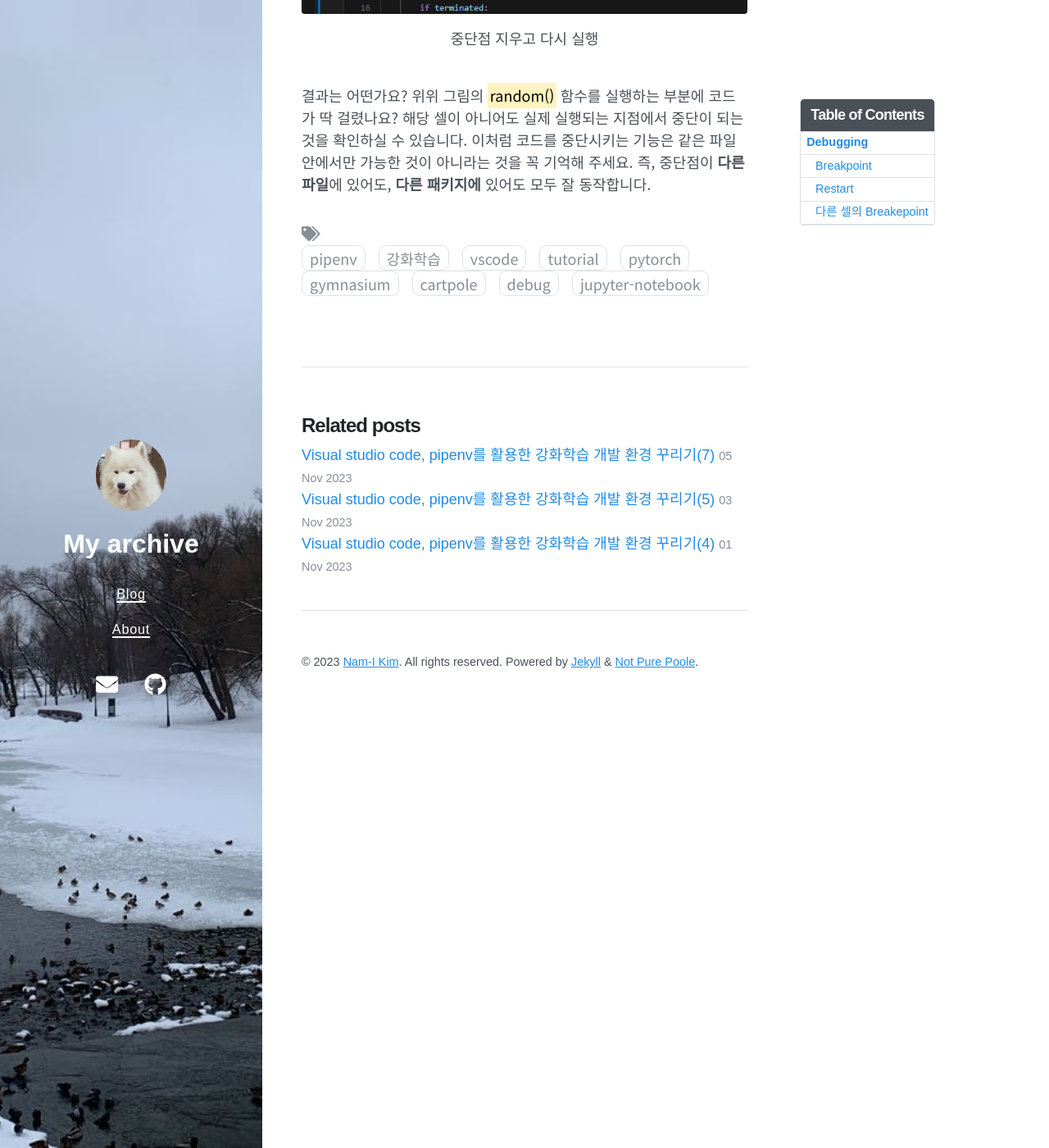
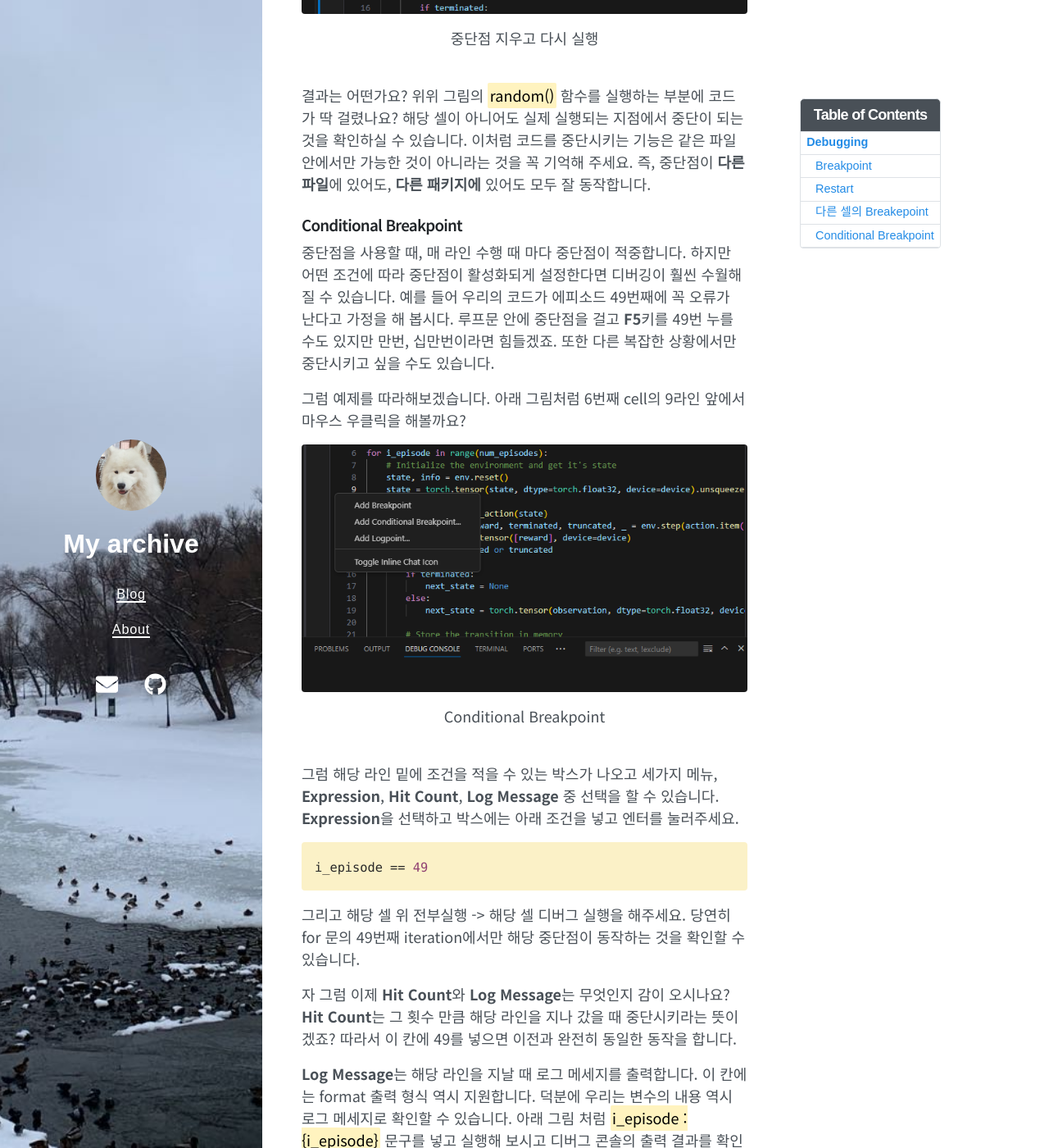
Before and after one commit to NamiKim-0408/NamiKim-0408.github.io, a Jekyll site: the page built from _posts/2023-11-04-vscode-RL_6.md, in a window 1280 px wide and 1400 px high, scrolled down 4717 px. Shown: the whole window at 82% size. Built offline with Jekyll 4.4.1, drawn with Linux system fonts in a browser that asks for light colours; nearby versions of some CDN libraries; comment, search, counter and statistics services are not loaded; some of the changed text lies outside the part shown.

Commit message:
RL_6 mod

````diff
--- a/_posts/2023-11-04-vscode-RL_6.md
+++ b/_posts/2023-11-04-vscode-RL_6.md
@@ -118,3 +119,40 @@ Jupyter Notebook 탭에서 <mark>action</mark> 이라는 변수 행이 새로
 해당 셀이 아니어도 실제 실행되는 지점에서 중단이 되는 것을 확인하실 수 있습니다.
 이처럼 코드를 중단시키는 기능은 같은 파일안에서만 가능한 것이 아니라는 것을 꼭 기억해 주세요.
 즉, 중단점이 <strong>다른 파일</strong>에 있어도, <strong>다른 패키지에</strong> 있어도 모두 잘 동작합니다.
+
+### Conditional Breakpoint
+
+중단점을 사용할 때, 매 라인 수행 때 마다 중단점이 적중합니다.
+하지만 어떤 조건에 따라 중단점이 활성화되게 설정한다면 디버깅이 훨씬 수월해 질 수 있습니다.
+예를 들어 우리의 코드가 에피소드 49번째에 꼭 오류가 난다고 가정을 해 봅시다.
+루프문 안에 중단점을 걸고 **F5**키를 49번 누를 수도 있지만 만번, 십만번이라면 힘들겠죠.
+또한 다른 복잡한 상황에서만 중단시키고 싶을 수도 있습니다.
+
+그럼 예제를 따라해보겠습니다.
+아래 그림처럼 6번째 cell의 9라인 앞에서 마우스 우클릭을 해볼까요?
+
+![conditional breakpoint](/assets/img/RL_6/conditional_breakpoint.png)
+<center>Conditional Breakpoint</center>
+<br/>
+
+그럼 해당 라인 밑에 조건을 적을 수 있는 박스가 나오고 세가지 메뉴, **Expression**, **Hit Count**, **Log Message** 중 선택을 할 수 있습니다.
+**Expression**을 선택하고 박스에는 아래 조건을 넣고 엔터를 눌러주세요.
+
+```python
+i_episode == 49
+```
+
+그리고 해당 셀 위 전부실행 -> 해당 셀 디버그 실행을 해주세요.
+당연히 for 문의 49번째 iteration에서만 해당 중단점이 동작하는 것을 확인할 수 있습니다.
+
+자 그럼 이제 **Hit Count**와 **Log Message**는 무엇인지 감이 오시나요?
+**Hit Count**는 그 횟수 만큼 해당 라인을 지나 갔을 때 중단시키라는 뜻이겠죠?
+따라서 이 칸에 49를 넣으면 이전과 완전히 동일한 동작을 합니다.
+
+**Log Message**는 해당 라인을 지날 때 로그 메세지를 출력합니다.
+이 칸에는 format 출력 형식 역시 지원합니다.
+덕분에 우리는 변수의 내용 역시 로그 메세지로 확인할 수 있습니다.
+아래 그림 처럼 <mark>i_episode : {i_episode}</mark> 문구를 넣고 실행해 보시고 디버그 콘솔의 출력 결과를 확인해 보세요.
+
+![log message](/assets/img/RL_6/log_message.png)
+<center>Log message formatting</center>
````
Also changed, not shown: other parts of _posts/2023-11-04-vscode-RL_6.md (+1 -0 lines), about.md (+2 -2 lines), _posts/image.png (added), assets/img/RL_6/conditional_breakpoint.png (added), assets/img/RL_6/log_message.png (added).
